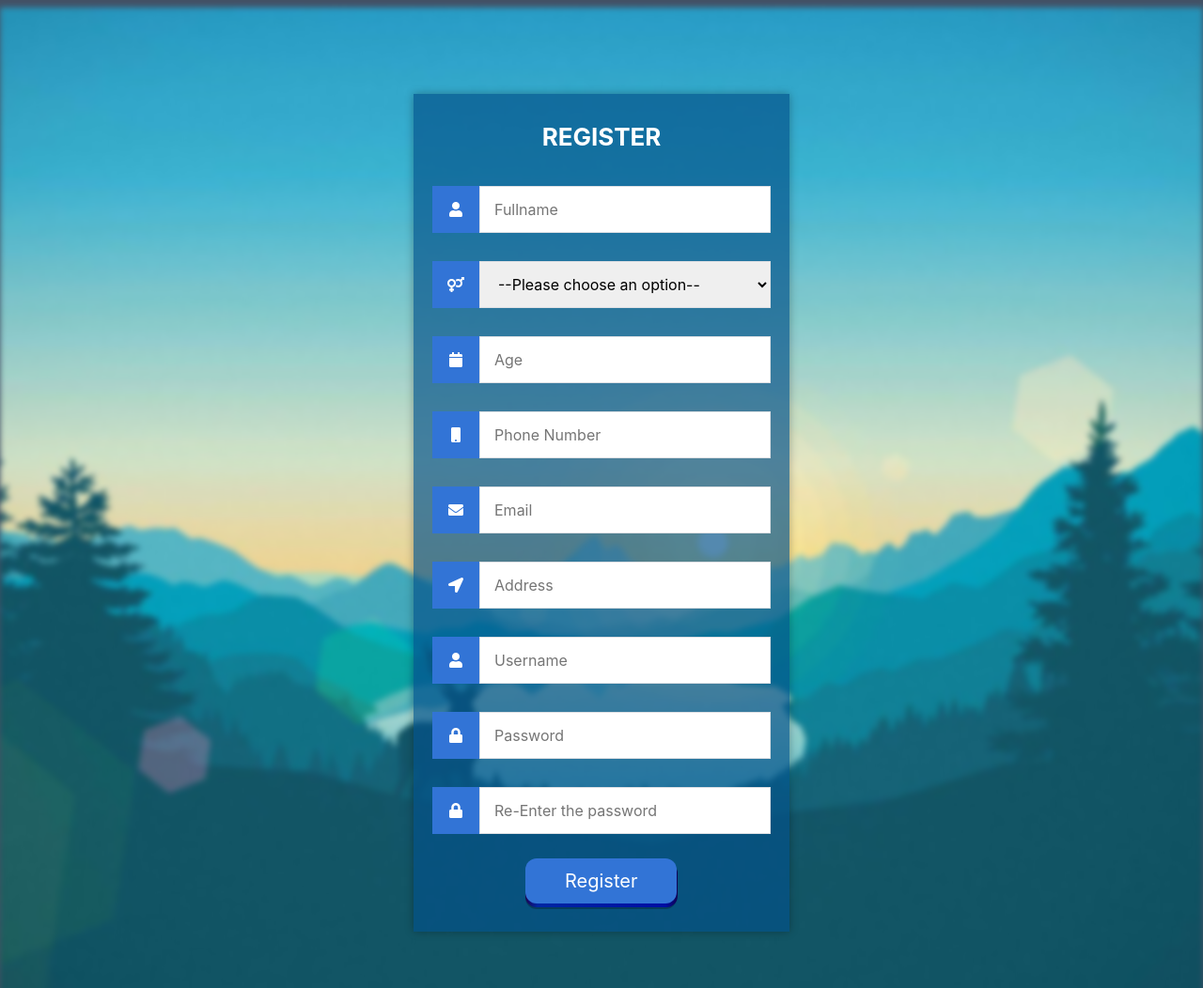
After one commit to minhhn1789/webphp, a PHP site: page /registration_form.php in a window 1280 px wide. The commit adds this page. Shown: the whole page at 94% size. Run offline with PHP 8.4, Linux system fonts and the light colour scheme.

Commit message:
create regitter form

```diff
--- a/index.php
+++ b/index.php
@@ -15,7 +15,7 @@
 		<link rel="stylesheet" href="https://use.fontawesome.com/releases/v5.7.1/css/all.css">
 	</head>
 	<body>
-		<div class="bg"></div>
+		<div class="bg_login"></div>
 		<div class="login">
 			<h1>Login</h1>
 			<form action="authenticate.php" method="post" id="form_login">
--- /dev/null
+++ b/registration_form.php
@@ -0,0 +1,77 @@
+<?php
+	// Chúng tôi cần sử dụng phiên, vì vậy bạn phải luôn bắt đầu phiên bằng mã bên dưới.
+	session_start();
+	// Nếu người dùng chưa đăng nhập sẽ chuyển hướng đến trang đăng nhập...
+	if (isset($_SESSION['loggedin'])) {
+		header('Location: home.php');
+		exit;
+	}
+?>
+<html>
+	<head><link href="style.css" rel="stylesheet" type="text/css"></head>
+		<meta charset="utf-8">
+		<title>Register</title>
+		<link rel="stylesheet" href="https://use.fontawesome.com/releases/v5.7.1/css/all.css">
+	</head>
+	<body>
+		<div class="bg_register"></div>
+		<div class="register">
+			<h1>Register</h1>
+			<form action="authenticate.php" method="post" id="form_register">
+				<label for="fullname">
+					<i class="fas fa-user"></i>
+				</label>
+				<input type="text" name="fullname" placeholder="Fullname" id="fullname" required>
+                <label for="sex">
+					<i class="fas fa-venus-mars"></i>
+				</label>
+				<select id="sex">
+					<option value="">--Please choose an option--</option>
+					<option value="male">Male</option>
+					<option value="female">Female</option>
+				</select>
+                <label for="age">
+					<i class="fas fa-calendar"></i>
+				</label>
+				<input type="number" name="age" placeholder="Age" id="age" required>
+                <label for="phone_number">
+					<i class="fas fa-mobile"></i>
+				</label>
+				<input type="number" name="phone_number" placeholder="Phone Number" id="phone_number" required>
+                <label for="email">
+					<i class="fas fa-envelope"></i>
+				</label>
+				<input type="text" name="email" placeholder="Email" id="email" required>
+
+                <label for="address">
+					<i class="fas fa-location-arrow"></i>
+				</label>
+				<input type="text" name="address" placeholder="Address" id="address" required>
+
+                <label for="nick_name">
+					<i class="fas fa-user"></i>
+				</label>
+				<input type="text" name="nick_name" placeholder="Username" id="nick_name" required>
+
+                <label for="password">
+					<i class="fas fa-lock"></i>
+				</label>
+				<input type="password" name="password" placeholder="Password" id="password" required>
+
+                <label for="re_password">
+					<i class="fas fa-lock"></i>
+				</label>
+				<input type="password" name="re_password" placeholder="Re-Enter the password" id="re_password" required>
+
+
+                <button type="submit" form="form_register" value="register" class="button-82-pushable" role="button">
+					<span class="button-82-shadow"></span>
+					<span class="button-82-edge"></span>
+					<span class="button-82-front text">
+					  Register
+					</span>
+				  </button>
+			</form>
+		</div>
+	</body>
+</html>
--- a/style.css
+++ b/style.css
@@ -9,7 +9,7 @@ body {
     height: 100%;
     background-color: #435165;
 }
-.bg{
+.bg_login{
     position: fixed;
     z-index: 1;
     display: block;
@@ -21,6 +21,21 @@ body {
     left: 0;
     right: 0;
 }
+
+.bg_register{
+  position: fixed;
+  z-index: 1;
+  display: block;
+  height: 100%;
+  background-image: url("img/gg5.jpg");
+  background-position: center;
+  background-size: cover;
+  filter: blur(3px);
+  left: 0;
+  right: 0;
+  margin: -92px auto;
+}
+
 .login {
     position: fixed;
     z-index: 9999 !important;
@@ -76,6 +91,56 @@ body {
   background-color: #2868c7;
     transition: background-color 0.2s;
 }
+
+
+
+
+/* ------------------ */
+.register {
+  position: sticky;
+  z-index: 9999 !important;
+  width: 400px;
+  background-color: #035289ad;
+  box-shadow: 0 0 9px 0 rgba(0, 0, 0, 0.3);
+  margin: 100px auto;
+  left: 0;
+  right: 0;
+  padding-bottom: 10px;
+}
+.register h1 {
+  text-align: center;
+  color: #ffffff;    ;
+  font-size: 26px;
+  padding: 30px 0 0 0;
+  text-transform: uppercase;
+  /* border-bottom: 1px solid #dee0e4; */
+}
+.register form {
+  display: flex;
+  flex-wrap: wrap;
+  justify-content: center;
+  padding-top: 20px;
+}
+.register form label {
+  display: flex;
+  justify-content: center;
+  align-items: center;
+  width: 50px;
+  height: 50px;
+  background-color: #3274d6;
+  color: #ffffff;
+}
+.register form input[type="password"],
+.register form input[type="text"],
+.register form input[type="number"],
+.register form select {
+  width: 310px;
+  height: 50px;
+  border: 1px solid #dee0e4;
+  margin-bottom: 30px;
+  padding: 0 15px;
+}
+/* ----------------------- */
 .navtop {
 	background-color: #2f3947;
 	height: 60px;
```
Also changed, not shown: database.php (added, +10 -0 lines), registration.php (added, +88 -0 lines), style2.css (added, +13 -0 lines), img/gg4.jpg (added).
